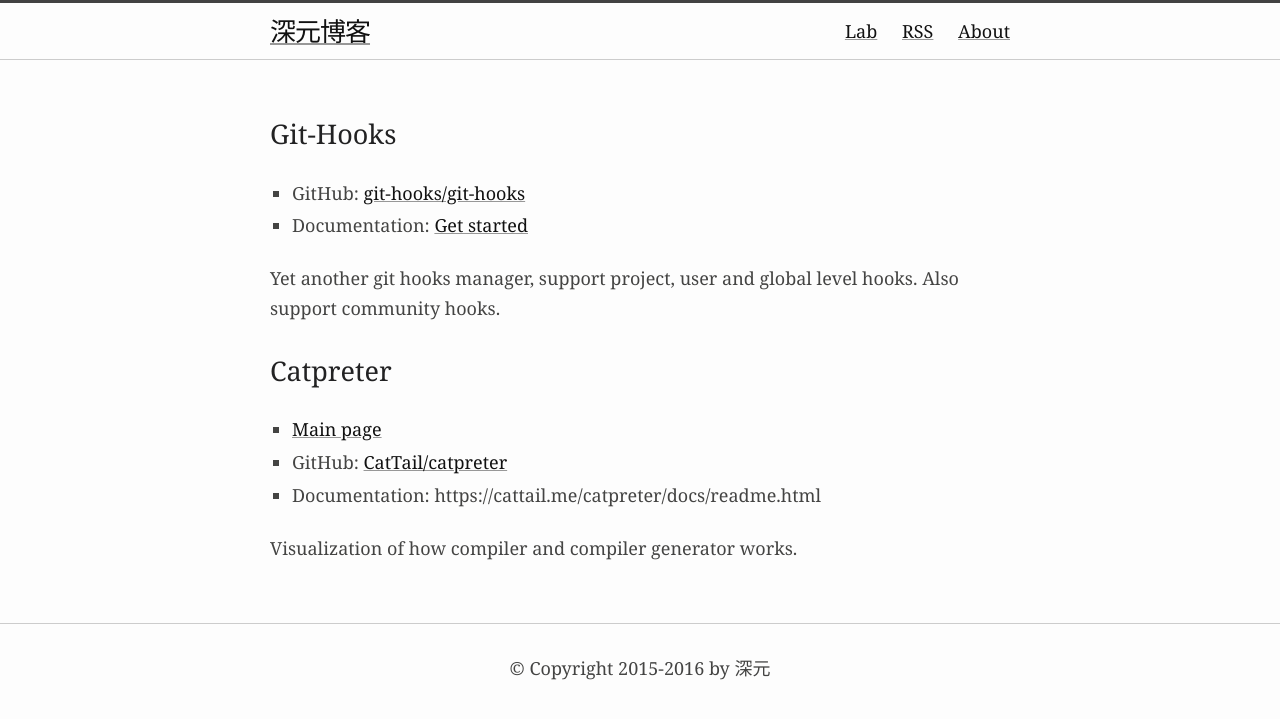
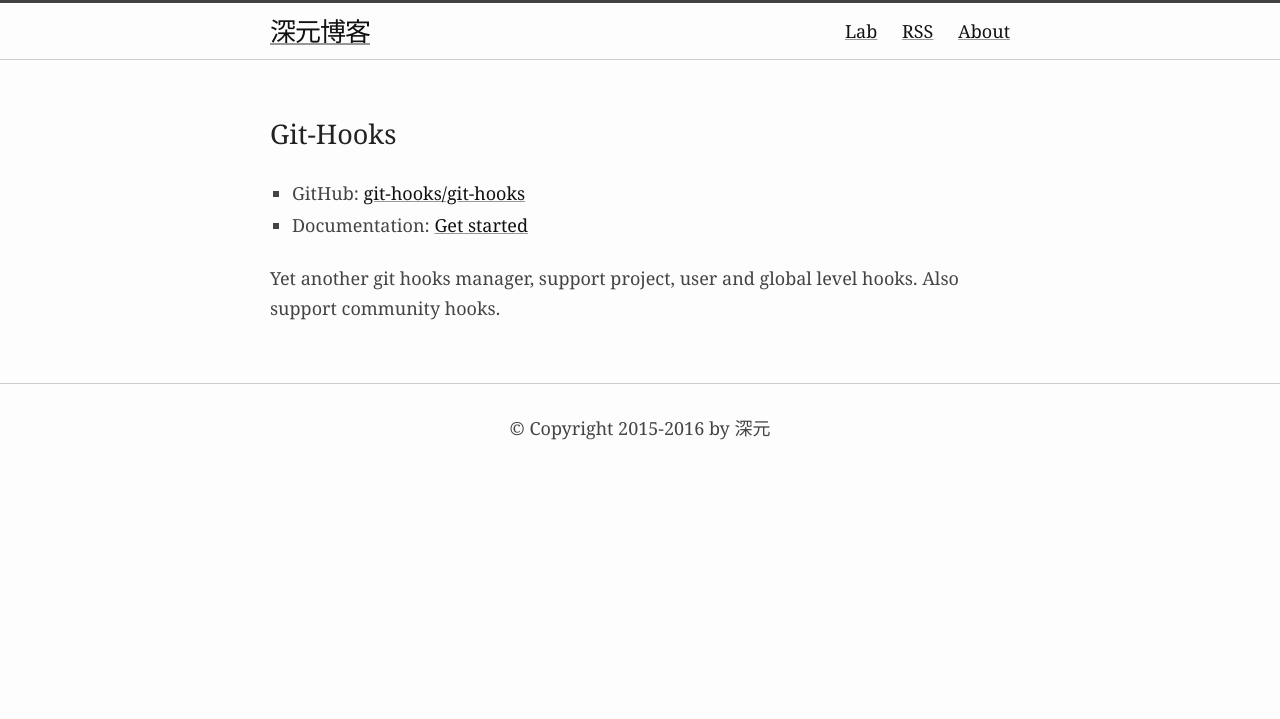
Before and after one commit to dengshenyu/dengshenyu.github.io, a Jekyll site: the page built from lab.md, in a window 1280 px wide. Shown: the top 719 px of the page. Built offline with Jekyll 4.4.1, drawn with Linux system fonts in a browser that asks for light colours; Markdown is read by kramdown in place of the engine named in the settings.

Commit message:
修改lab信息

```diff
--- a/lab.md
+++ b/lab.md
@@ -10,11 +10,3 @@
 * Documentation: [Get started](https://github.com/git-hooks/git-hooks/wiki/Get-Started)
 
 Yet another git hooks manager, support project, user and global level hooks. Also support community hooks.
-
-## Catpreter
-
-* [Main page](https://cattail.me/catpreter/)
-* GitHub: [CatTail/catpreter](https://github.com/cattail/catpreter)
-* Documentation: https://cattail.me/catpreter/docs/readme.html
-
-Visualization of how compiler and compiler generator works.
```
